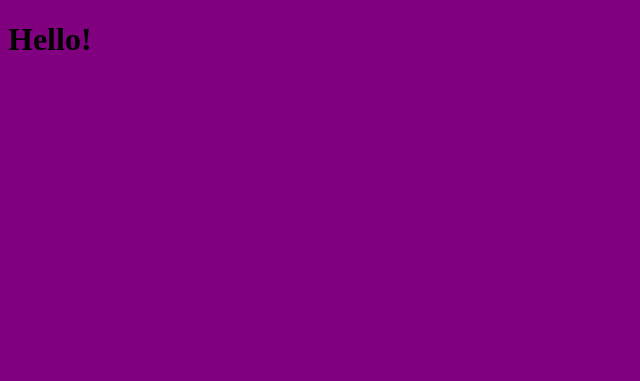
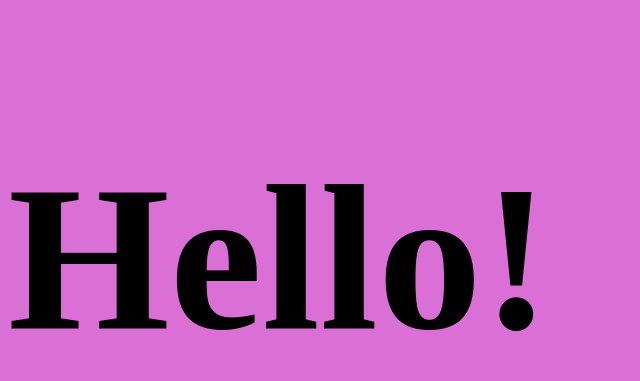
Before and after one commit to dstanley92/GitDemo, a plain HTML site: page index.html in a window 1280 px wide. Shown: the whole page, without its empty margins (0-640 px from the left). Drawn offline with Linux system fonts and the light colour scheme.

Commit message:
someone else did this

```diff
--- a/app.css
+++ b/app.css
@@ -1,7 +1,7 @@
 h1 {
-    font-size: 2em;
+    font-size: 13em;
 }
 
 body {
-    background-color: purple;
+    background-color: orchid;
 }
```
